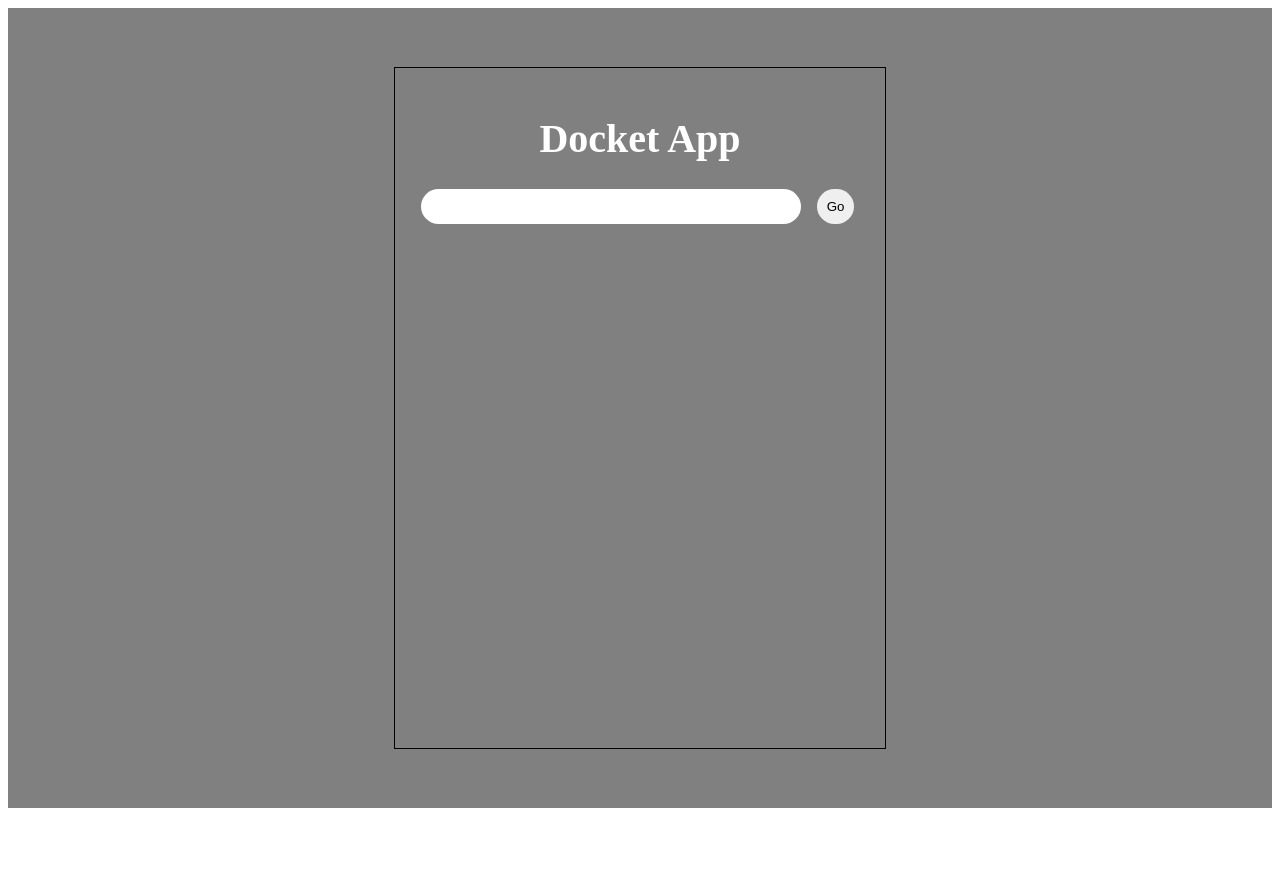
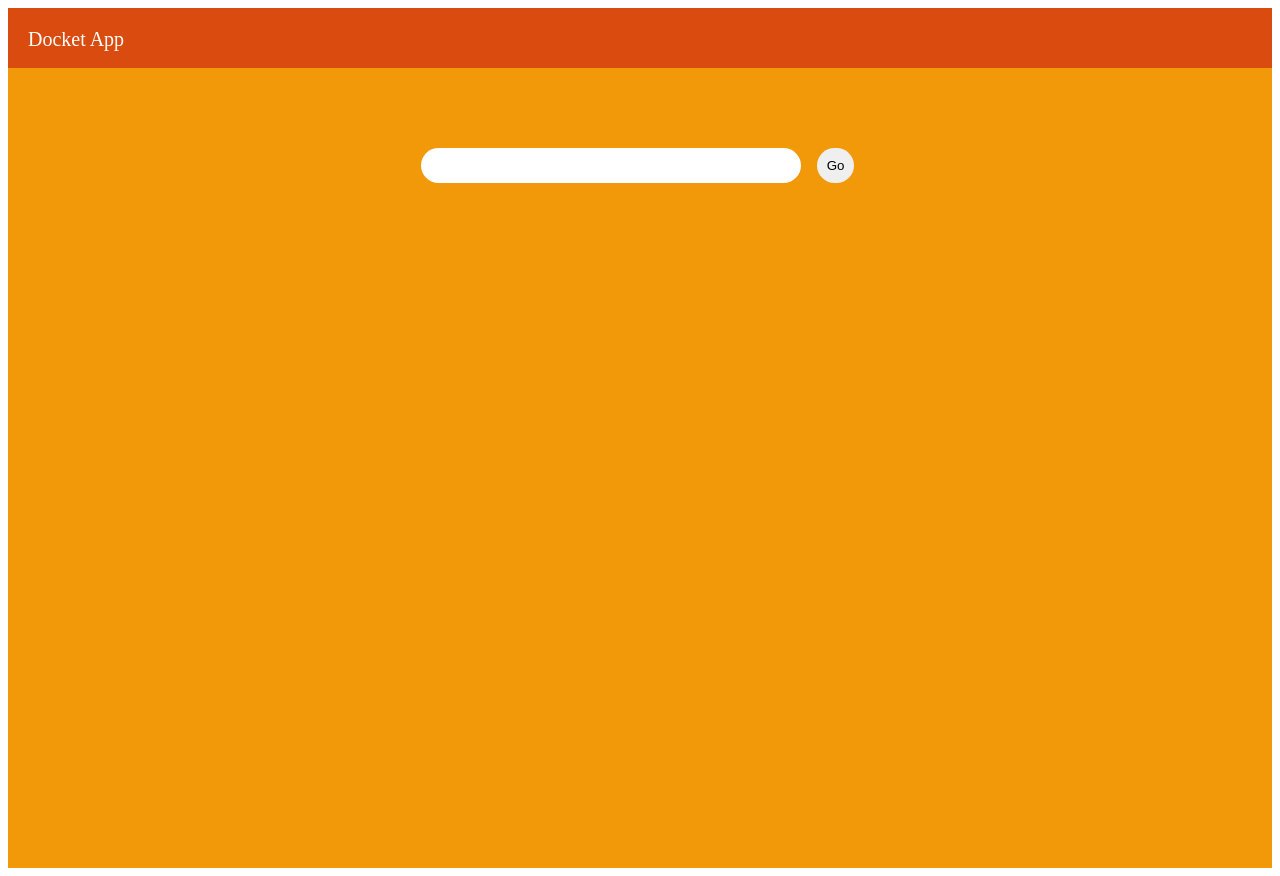
Before and after one commit to aswathyeg/react-todoApp, a React (Create React App) app: page / in a window 1280 px wide. Before the commit the page ends 816 px from the top, so only its background shows below. Built offline with nearby package versions, Linux system fonts and the light colour scheme.

Commit message:
added header

```diff
--- a/src/App.css
+++ b/src/App.css
@@ -1,14 +1,31 @@
+
+a{
+  text-decoration: none!important;
+   color: inherit!important;
+}
+.nav-class{
+  display: flex;
+  background-color: #d94b0e;
+   /* height: 0 vh!important;  */
+   justify-content:left !important;
+   align-items: flex-start;
+}
+/* .nav-brand{
+  display: flex;
+  justify-content:left !important;
+  align-items: flex-end;
+} */
 .App {
   display: flex;
   align-items: center;
   justify-content: center;
   height: 100vh;
-background-color: grey;
+background-color: rgb(242, 153, 10);
 }
 .container {
   display: flex;
   height: 80vh;
-  border: 1px solid black;
+  /* border: 1px solid black; */
   padding: 20px;
   flex-direction: column;
   align-items:center;
@@ -41,7 +58,7 @@ button{
 .singleTodo {
   border-radius: 50px;
   margin: 10px 0;
-  background-color: #5dadf8;
+  background-color: #d94b0e;
   padding: 10px 20px;
   display: flex;
   width: 450px;
--- a/src/App.js
+++ b/src/App.js
@@ -2,14 +2,17 @@ import React from "react";
 import "./App.css";
 import TodoForm from "./components/TodoForm";
 import TodoList from "./components/TodoList";
+import Header from "./Header";
 
 const App = () => {
   return (
-    <div className="App">
-      <div className="container">
-        <h1>Docket App</h1>
-        <TodoForm />
-        <TodoList />
+    <div>
+      <Header />
+      <div className="App">
+        <div className="container">
+          <TodoForm />
+          <TodoList />
+        </div>
       </div>
     </div>
   );
--- /dev/null
+++ b/src/Header.js
@@ -0,0 +1,22 @@
+import React from "react";
+import { Navbar, Container } from "react-bootstrap";
+import "./App.css";
+
+const Header = () => {
+  return (
+    <div>
+      <Navbar
+        style={{ height: 60 }}
+        className="nav-class"
+        bg="dark"
+        variant="dark"
+      >
+        <Container>
+          <Navbar.Brand variant="light">Docket App</Navbar.Brand>
+        </Container>
+      </Navbar>
+    </div>
+  );
+};
+
+export default Header;
```
